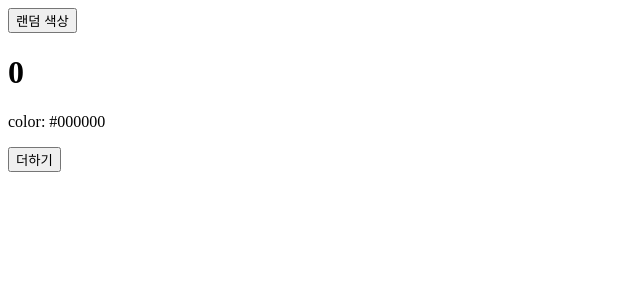
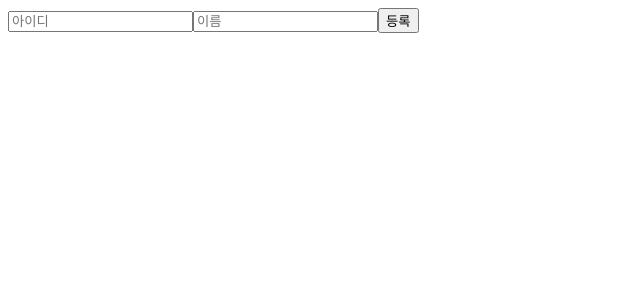
Before and after one commit to min9120/react-gym, a React (Create React App) app: page / in a window 1280 px wide. Shown: the top 300 px of the page, without its empty margins (0-640 px from the left). Built offline with nearby package versions, Linux system fonts and the light colour scheme.

Commit message:
immer 사용해보기

```diff
--- a/package.json
+++ b/package.json
@@ -6,6 +6,7 @@
     "@testing-library/jest-dom": "^5.11.4",
     "@testing-library/react": "^11.1.0",
     "@testing-library/user-event": "^12.1.10",
+    "immer": "^9.0.7",
     "react": "^17.0.2",
     "react-dom": "^17.0.2",
     "react-scripts": "4.0.3",
--- a/src/App.js
+++ b/src/App.js
@@ -1,5 +1,6 @@
 import { Component } from "react";
 import "./App.css";
+import MemberList from "./immer/MemberList";
 import RandomColor from "./lifecycle/RandomColor";
 //import ScrollBox from "./ref/ScrollBox";
 
@@ -13,12 +14,7 @@ class App extends Component {
   render() {
     return (
       <>
-        {/* <ScrollBox ref={(ref) => (this.scrollBox = ref)} />
-        <br />
-        <button onClick={() => this.scrollBox.scrollToBottom()}>
-          맨 밑으로
-        </button> */}
-        <RandomColor/>
+        <MemberList />
       </>
     );
   }
--- /dev/null
+++ b/src/immer/MemberList.js
@@ -0,0 +1,84 @@
+import { useCallback, useState, useRef } from "react";
+import produce from "immer";
+
+const MemberList = () => {
+  const nextId = useRef(1);
+  const [form, setForm] = useState({ name: "", username: "" });
+  const [data, setData] = useState({
+    array: [],
+    uselessValue: null,
+  });
+
+  const onChange = useCallback((e) => {
+    const { name, value } = e.target;
+    setForm(
+      produce((draft) => {
+        draft[name] = value;
+      })
+    );
+  }, []);
+
+  const onSubmit = useCallback(
+    (e) => {
+      e.preventDefault();
+      const info = {
+        id: nextId.current,
+        name: form.name,
+        username: form.username,
+      };
+      setData(
+        produce((draft) => {
+          draft.array.push(info);
+        })
+      );
+
+      setForm({
+        name: "",
+        username: "",
+      });
+      nextId.current += 1;
+    },
+    [form.name, form.username]
+  );
+
+  const onRemove = useCallback((id) => {
+    setData(
+      produce((draft) => {
+        draft.array.splice(
+          draft.array.findIndex((info) => info.id === id),
+          1
+        );
+      })
+    );
+  }, []);
+  return (
+    <div>
+      <form onSubmit={onSubmit}>
+        <input
+          name="username"
+          placeholder="아이디"
+          value={form.username}
+          onChange={onChange}
+        />
+        <input
+          name="name"
+          placeholder="이름"
+          value={form.name}
+          onChange={onChange}
+        />
+        <button type="submit">등록</button>
+      </form>
+      <div>
+        <ul>
+          {data.array.map((info) => (
+            <li key={info.id} onClick={() => onRemove(info.id)}>
+              {info.username}({info.name})
+            </li>
+          ))}
+        </ul>
+      </div>
+    </div>
+  );
+};
+
+export default MemberList;
```
Also changed, not shown: 1 other file (tests, documents, lock files or other folders).
